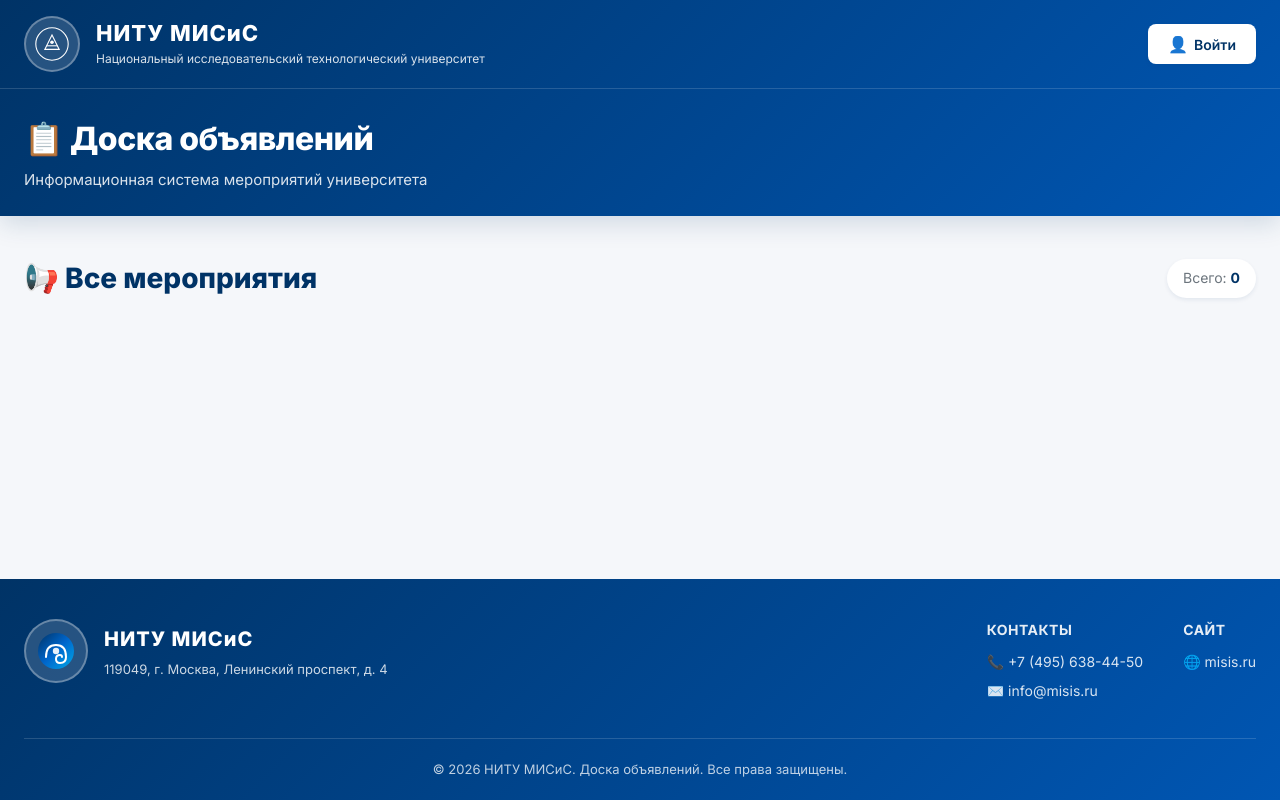
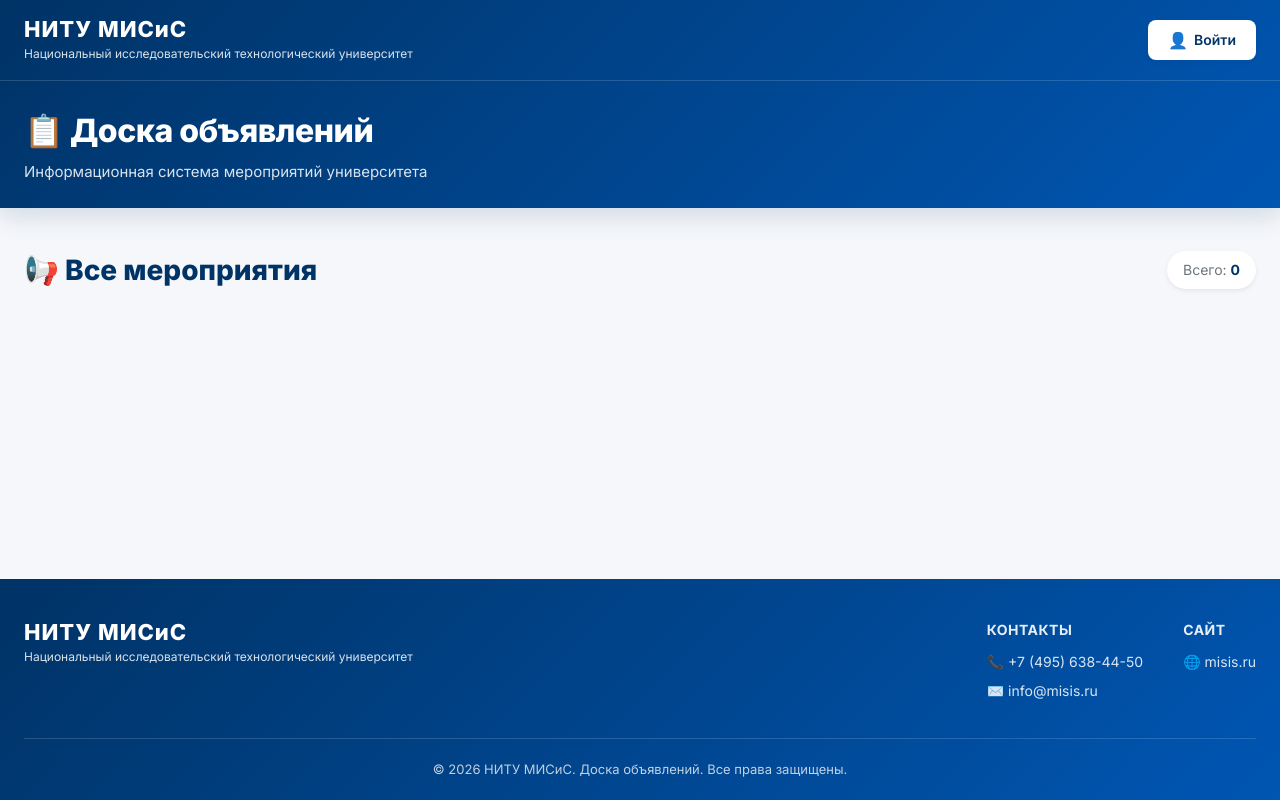
Before and after one commit to Landysh-max/announcement-board, a plain HTML site: page index.html in a window 1280 px wide. Drawn offline with Linux system fonts and the light colour scheme; no server answers.

Commit message:
Update index.html

```diff
--- a/index.html
+++ b/index.html
@@ -14,14 +14,6 @@
             <div class="container header-top-content">
                 <div class="university-info">
                     <div class="logo-container">
-                        <div class="logo-icon">
-                            <svg viewBox="0 0 100 100" xmlns="http://www.w3.org/2000/svg">
-                                <circle cx="50" cy="50" r="45" fill="none" stroke="white" stroke-width="3"/>
-            <path d="M30 65 L50 25 L70 65 Z" fill="none" stroke="white" stroke-width="3"/>
-            <line x1="35" y1="55" x2="65" y2="55" stroke="white" stroke-width="3"/>
-            <circle cx="50" cy="45" r="5" fill="white"/>
-        </svg>
-    </div>
     <div class="university-name">
         <div class="university-short">НИТУ МИСиС</div>
         <div class="university-full">Национальный исследовательский технологический университет</div>
@@ -174,25 +166,10 @@
     <footer class="footer">
         <div class="container">
             <div class="footer-content">
-                <div class="footer-logo">
-                    <div class="footer-logo-icon">
-                        <svg viewBox="0 0 100 100" xmlns="http://www.w3.org/2000/svg">
-    <defs>
-        <linearGradient id="misisGrad" x1="0%" y1="0%" x2="100%" y2="100%">
-            <stop offset="0%" style="stop-color:#003366;stop-opacity:1" />
-            <stop offset="50%" style="stop-color:#0066cc;stop-opacity:1" />
-            <stop offset="100%" style="stop-color:#00a8e8;stop-opacity:1" />
-        </linearGradient>
-    </defs>
-    <circle cx="50" cy="50" r="45" fill="url(#misisGrad)"/>
-    <path d="M 25 65 Q 25 35 50 35 Q 75 35 75 65 Q 75 80 60 80 Q 50 80 50 70 Q 50 60 60 60 Q 65 60 65 65"
-          fill="none" stroke="white" stroke-width="5" stroke-linecap="round"/>
-    <circle cx="50" cy="50" r="8" fill="white" opacity="0.9"/>
-</svg>
-                    </div>
-                    <div class="footer-text">
-                        <div class="footer-university">НИТУ МИСиС</div>
-                        <div class="footer-address">119049, г. Москва, Ленинский проспект, д. 4</div>
+                <div class="logo-container">
+    <div class="university-name">
+        <div class="university-short">НИТУ МИСиС</div>
+        <div class="university-full">Национальный исследовательский технологический университет</div>
     </div>
 </div>
                 <div class="footer-info">
```
Lines whose indentation alone changed are shown as unchanged.
